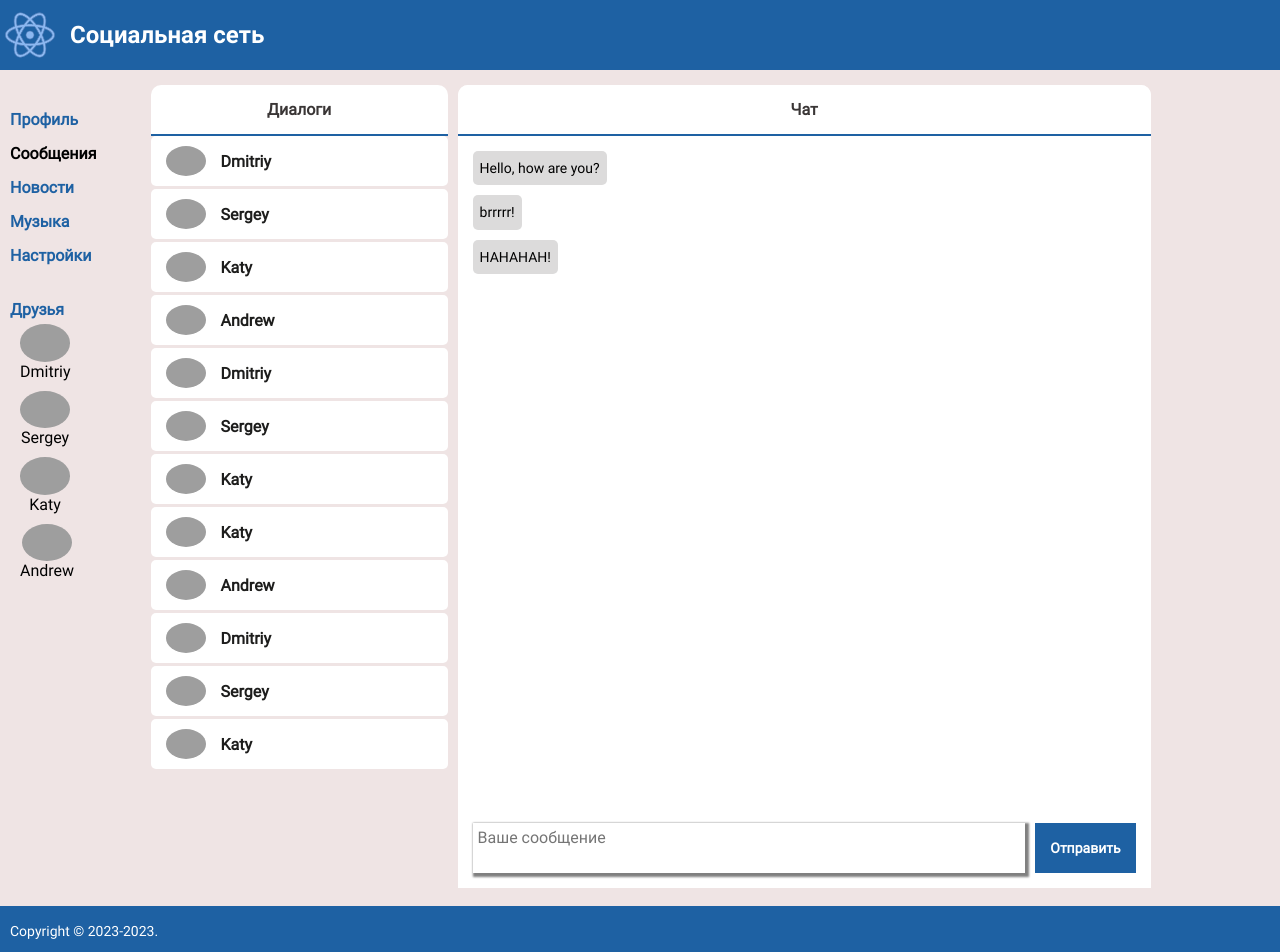
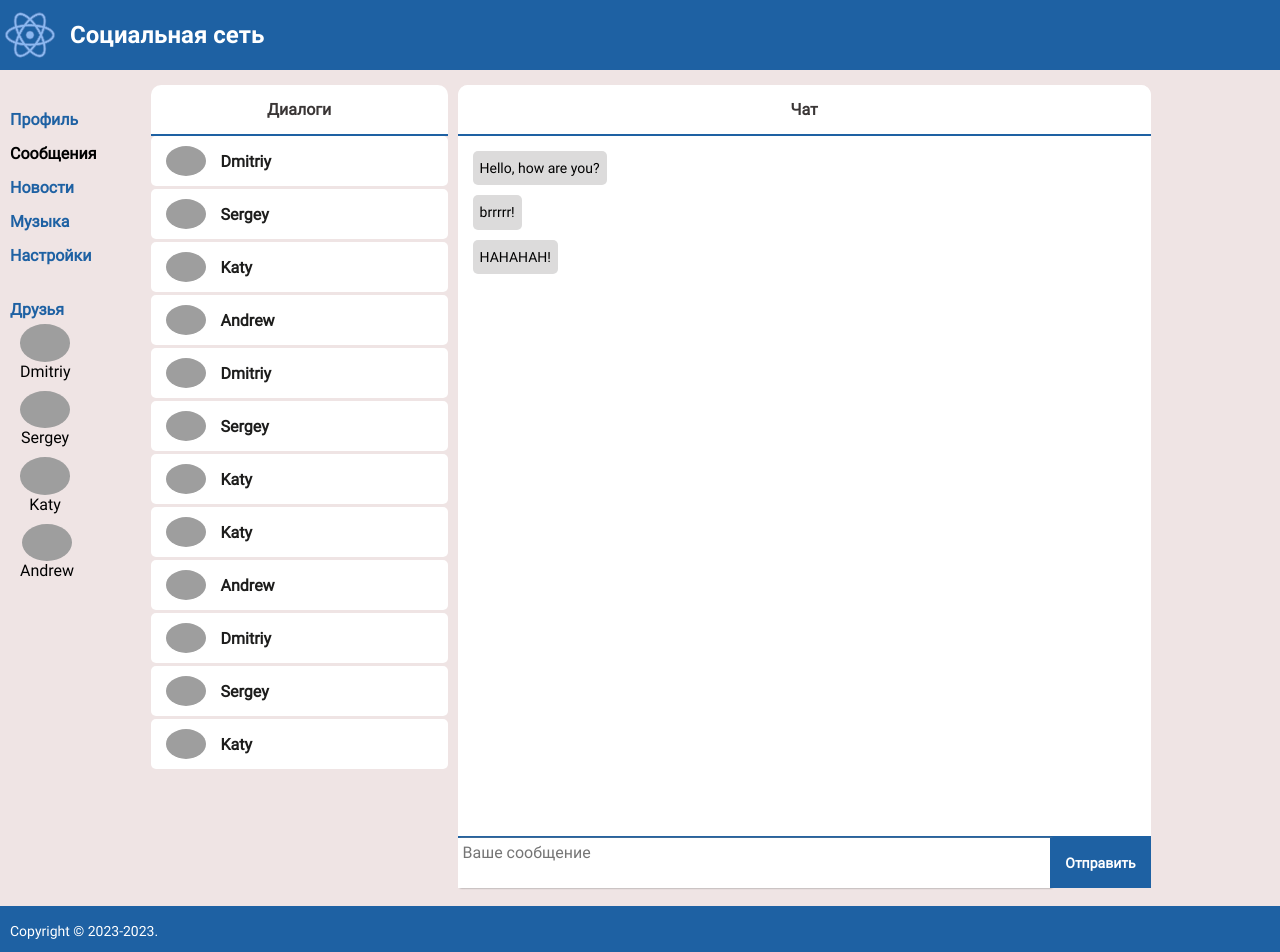
Before and after one commit to MDI74/React-project, a React (Create React App) app: page /dialogs in a window 1280 px wide. Shown: the top 952 px of the page. Built offline with nearby package versions, Linux system fonts and the light colour scheme; grey boxes are pictures that could not be loaded.

Commit message:
improving the chat design
improbing the chat design, changed formMessage

```diff
--- a/src/components/Dialogs/Dialogs.scss
+++ b/src/components/Dialogs/Dialogs.scss
@@ -31,11 +31,11 @@
   &__content {
     display: flex;
     flex-direction: column;
-    background-color: $second-color;
     padding: 10px 0 5px 15px;
     overflow-y: auto;
     max-height: 850px;
     height: 760px;
+    border-bottom: 2px solid $first-color;
   }
 }
 
--- a/src/components/Dialogs/FormMessage/FormMessage.scss
+++ b/src/components/Dialogs/FormMessage/FormMessage.scss
@@ -2,17 +2,14 @@
 
 .form-message {
   display: flex;
-  padding: 5px 15px 15px 15px;
 
   &__input {
-    overflow-y: auto;
-    background-color: rgba(255, 255, 255, 0.7);
     width: 100%;
     min-height: 50px;
     resize: none;
     padding: 5px;
-    margin: 0 10px 0 0;
-    box-shadow: 2px 2px 2px 2px rgb(128, 128, 128);
+    box-shadow: 2px 0 2px rgb(128, 128, 128);
+    overflow-y: auto;
 
     &:focus {
       outline: none;
--- a/src/redux/State.js
+++ b/src/redux/State.js
@@ -99,7 +99,7 @@ let store = {
         if (action.type === ADD_MESSAGE) {
             this._addMessage();
         } else if (action.type === UPDATE_NEW_MESSAGE_TEXT) {
-            this._updateNewMessageText(action.newText)
+            this._updateNewMessageText(action.newText);
         } else if (action.type === ADD_POST) {
             this._addPost();
         } else if (action.type === UPDATE_NEW_POST_TEXT) {
```
